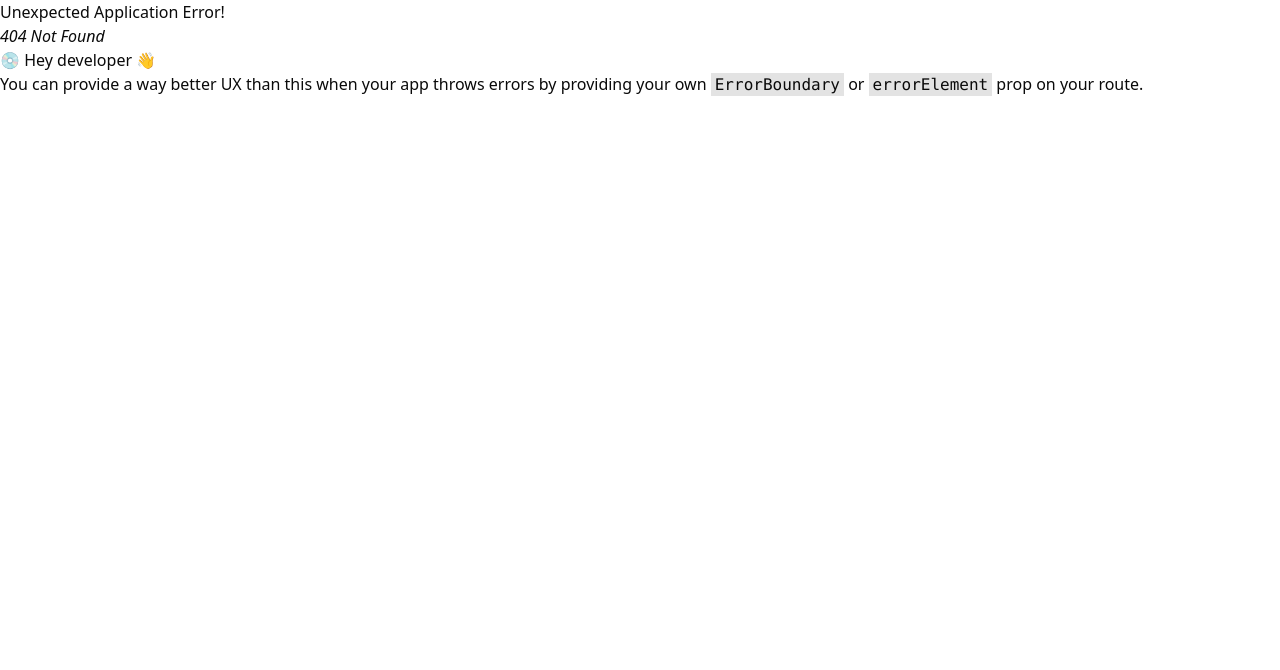
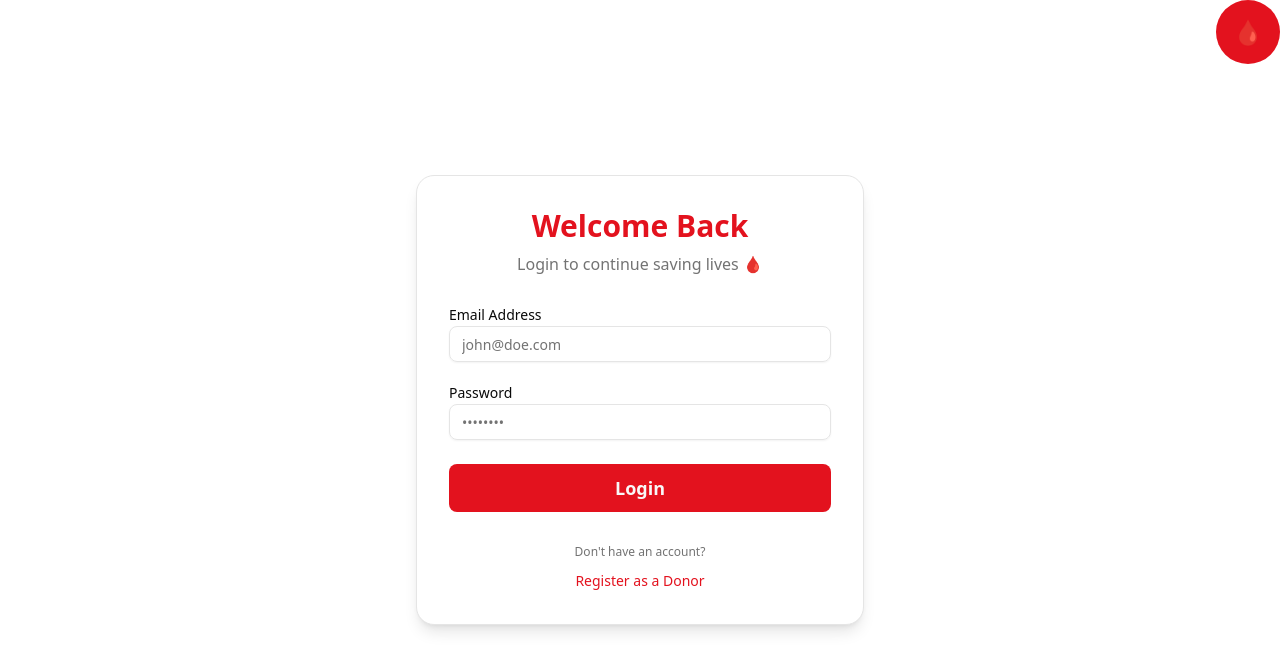
Before and after one commit to moniruzzaman01/LifeDrop_client, a React (Vite) app: page /login in a window 1280 px wide. Before the commit this address had no page. Shown: the top 670 px of the page. Built offline with nearby package versions, Linux system fonts and the light colour scheme.

Commit message:
[feat](login): login route crated contains login form with the help of shadcn and hookform

```diff
--- /dev/null
+++ b/src/pages/Login.jsx
@@ -0,0 +1,92 @@
+import { Input } from "@/components/ui/input";
+import { Button } from "@/components/ui/button";
+import { Label } from "@/components/ui/label";
+import { useForm } from "react-hook-form";
+import { toast } from "sonner";
+
+export default function Login() {
+  const {
+    register,
+    handleSubmit,
+    formState: { errors },
+  } = useForm();
+
+  const onSubmit = (values) => {
+    try {
+      toast.success("Login successful!");
+      console.log("Login Info:", values);
+    } catch (error) {
+      toast.error("Something went wrong: " + error.message);
+    }
+  };
+
+  return (
+    <div className="min-h-screen bg-background flex items-center justify-center px-4 py-10">
+      <div className="w-full max-w-md bg-card border border-border rounded-2xl p-8 space-y-8 shadow-lg">
+        {/* Header */}
+        <div className="text-center space-y-2">
+          <h1 className="text-3xl font-bold text-primary">Welcome Back</h1>
+          <p className="text-muted-foreground">
+            Login to continue saving lives 🩸
+          </p>
+        </div>
+        {/* Form */}
+        <form onSubmit={handleSubmit(onSubmit)} className="space-y-6">
+          {/* Email */}
+          <div className="space-y-1">
+            <Label>Email Address</Label>
+            <Input
+              type="email"
+              placeholder="john@doe.com"
+              {...register("email", {
+                required: "Email is required",
+              })}
+            />
+            {errors.email && (
+              <p className="text-sm text-destructive">{errors.email.message}</p>
+            )}
+          </div>
+          {/* Password */}
+          <div className="space-y-1">
+            <Label>Password</Label>
+            <Input
+              type="password"
+              placeholder="••••••••"
+              {...register("password", {
+                required: "Password is required",
+                minLength: {
+                  value: 6,
+                  message: "Password must be at least 6 characters",
+                },
+              })}
+            />
+            {errors.password && (
+              <p className="text-sm text-destructive">
+                {errors.password.message}
+              </p>
+            )}
+          </div>
+          {/* Submit */}
+          <Button
+            type="submit"
+            className="w-full py-6 text-lg font-semibold cursor-pointer"
+          >
+            Login
+          </Button>
+        </form>
+        {/* Footer */}
+        <div className="text-center space-y-2">
+          <p className="text-xs text-muted-foreground">
+            Don&apos;t have an account?
+          </p>
+          <a
+            href="/registration"
+            className="text-sm font-medium text-primary hover:underline"
+          >
+            Register as a Donor
+          </a>
+        </div>
+      </div>
+    </div>
+  );
+}
--- a/src/pages/Registration.jsx
+++ b/src/pages/Registration.jsx
@@ -240,6 +240,15 @@ export default function Registration() {
         </form>
 
         {/* Footer */}
+        <div className="text-center space-y-2">
+          <p className="text-xs text-muted-foreground">Have an account?</p>
+          <a
+            href="/login"
+            className="text-sm font-medium text-primary hover:underline"
+          >
+            Go Back To Save Life
+          </a>
+        </div>
         <p className="text-xs text-muted-foreground text-center">
           Your data will only be used for blood donation purposes.
         </p>
--- a/src/routes/routes.jsx
+++ b/src/routes/routes.jsx
@@ -2,6 +2,7 @@ import { createBrowserRouter } from "react-router";
 import Home from "../pages/Home";
 import Root from "../layout/Root";
 import Registration from "../pages/Registration";
+import Login from "../pages/Login";
 
 const routes = createBrowserRouter([
   {
@@ -9,6 +10,7 @@ const routes = createBrowserRouter([
     Component: Root,
     children: [
       { index: true, Component: Home },
+      { path: "login", Component: Login },
       { path: "registration", Component: Registration },
     ],
   },
```
